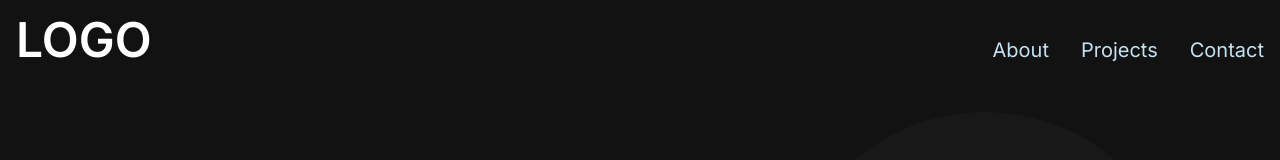
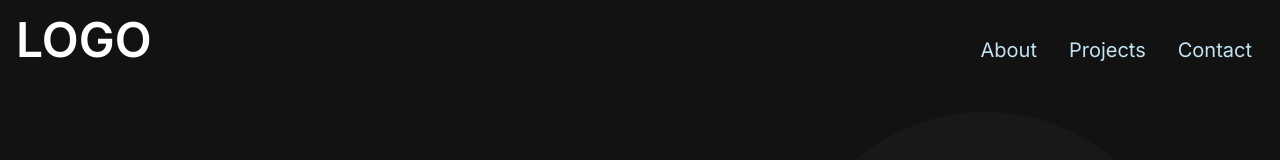
Before and after one commit to WojciechStancel/portfolio-website, a Next.js app: page / in a window 1280 px wide. Shown: the top 160 px of the page. Built offline with nearby package versions, Linux system fonts and the light colour scheme.

Commit message:
added mr to navbar

```diff
--- a/src/app/components/Navbar.jsx
+++ b/src/app/components/Navbar.jsx
@@ -29,7 +29,7 @@ const Navbar = () => {
 						</button>
 					)}
 				</div>
-				<div className="menu hidden md:block md:w-auto" id="navbar">
+				<div className="menu hidden md:block md:w-auto md:mr-3" id="navbar">
 					<ul className="flex p-4 md:p-0 md:flex-row md:space-x-8 mt-5">
 						{navigationLinks.map((link) => {
 							return (
```
